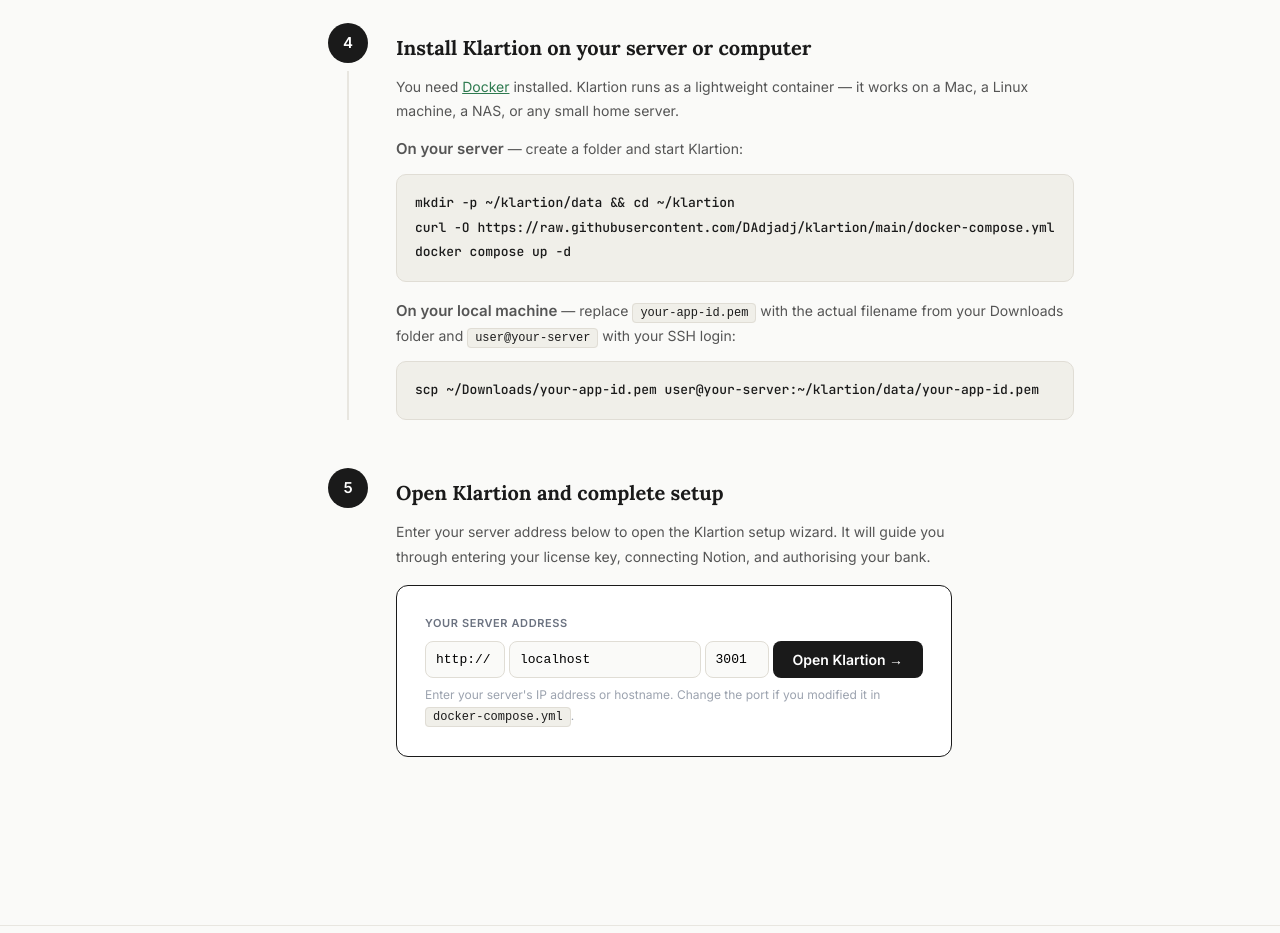
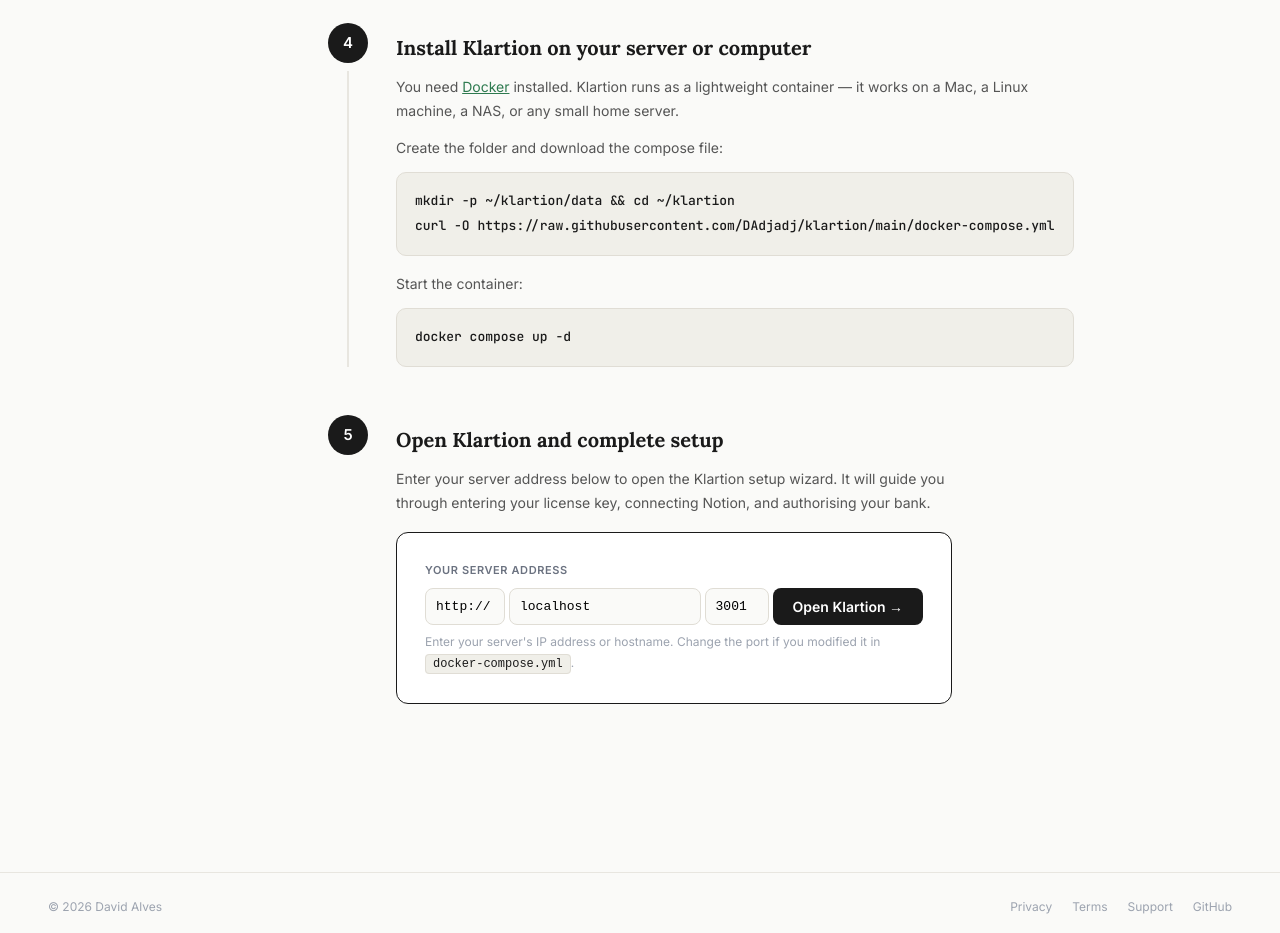
Before and after one commit to DAdjadj/klartion-site, a plain HTML site: page getting-started.html in a window 1280 px wide. Shown: the part 1280-2213 px from the top of the page. Drawn offline with Linux system fonts and the light colour scheme.

Commit message:
Update step 4 to match Bridge Bank style, remove SCP instructions
Co-Authored-By: Claude Opus 4.6 (1M context) <noreply@anthropic.com>

```diff
--- a/getting-started.html
+++ b/getting-started.html
@@ -127,14 +127,12 @@
       <div class="step-title">Install Klartion on your server or computer</div>
       <div class="step-desc">
         <p>You need <a href="https://docs.docker.com/engine/install/" target="_blank" style="color:#2d7a4f;">Docker</a> installed. Klartion runs as a lightweight container — it works on a Mac, a Linux machine, a NAS, or any small home server.</p>
-        <p style="margin-top:12px;"><strong style="font-size:15px;">On your server</strong> — create a folder and start Klartion:</p>
+        <p style="margin-top:12px;">Create the folder and download the compose file:</p>
         <div class="code-block">mkdir -p ~/klartion/data && cd ~/klartion
-curl -O https://raw.githubusercontent.com/DAdjadj/klartion/main/docker-compose.yml
-docker compose up -d</div>
-        <p style="margin-top:16px;"><strong style="font-size:15px;">On your local machine</strong> — replace <code>your-app-id.pem</code> with the actual filename from your Downloads folder and <code>user@your-server</code> with your SSH login:</p>
-        <div class="code-block">scp ~/Downloads/your-app-id.pem user@your-server:~/klartion/data/your-app-id.pem</div>
-
-      </div>
+curl -O https://raw.githubusercontent.com/DAdjadj/klartion/main/docker-compose.yml</div>
+        <p style="margin-top:16px;">Start the container:</p>
+        <div class="code-block">docker compose up -d</div>
+</div>
     </div>
   </div>
 
```
